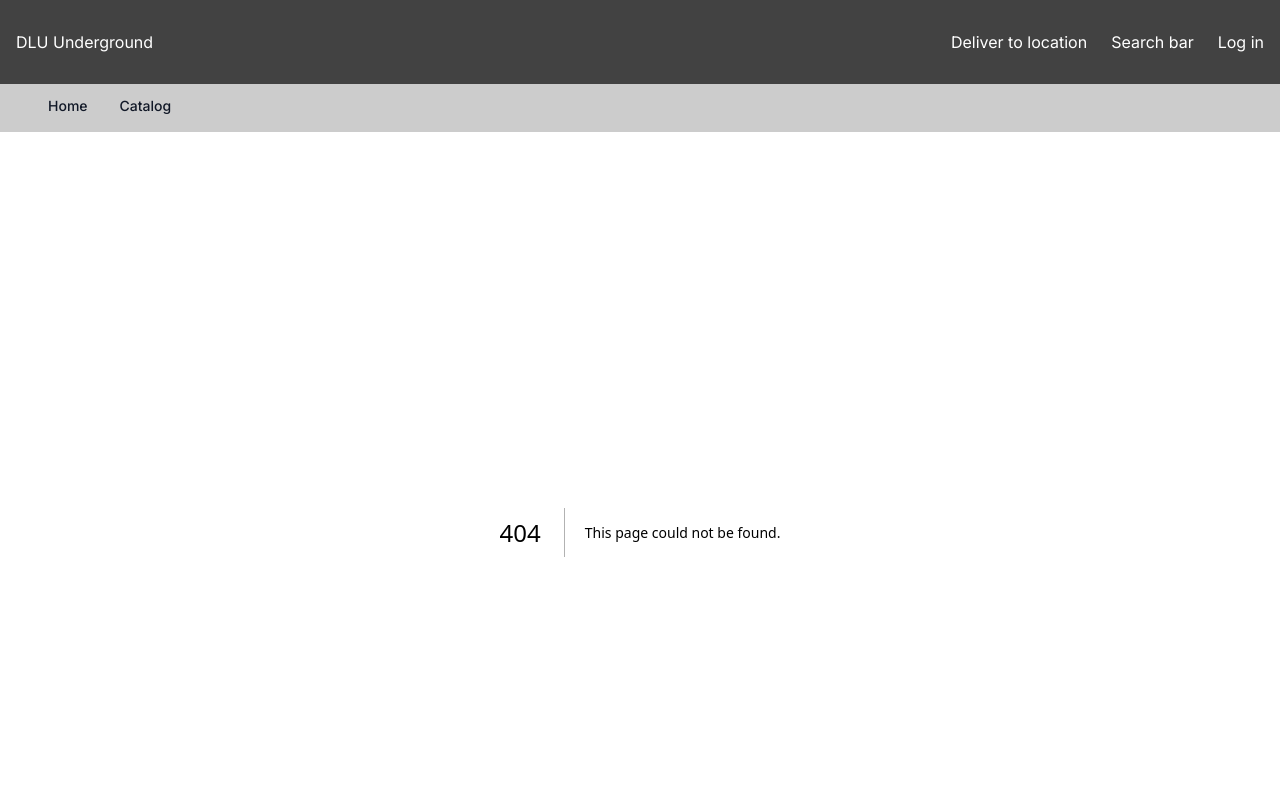
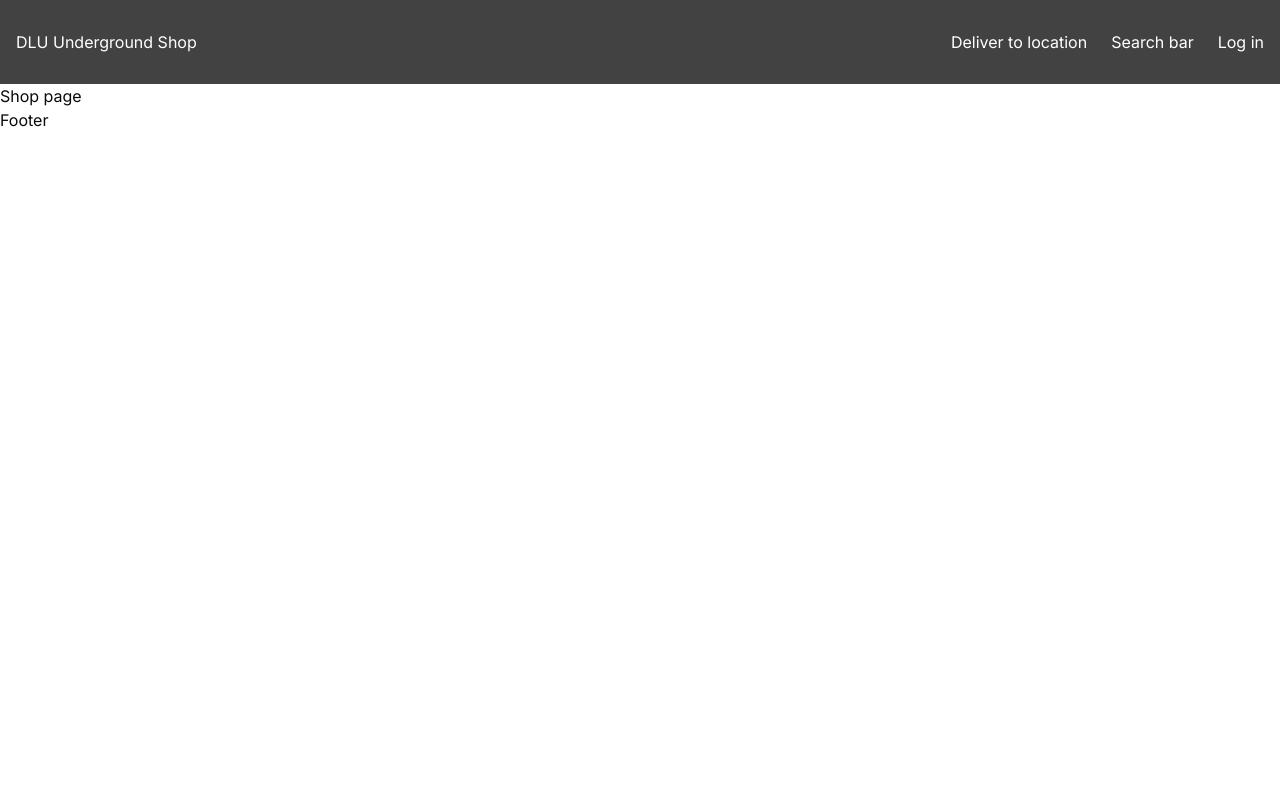
Before and after one commit to Kais4r/dlu_underground, a Next.js app: page /myShop in a window 1280 px wide. Before the commit this address had no page. Shown: the top 800 px of the page. Built offline with nearby package versions, Linux system fonts and the light colour scheme.

Commit message:
Update navbar

```diff
--- /dev/null
+++ b/src/app/myShop/page.tsx
@@ -0,0 +1,7 @@
+export default function Page() {
+  return (
+    <>
+      <h1>Shop page</h1>
+    </>
+  );
+}
--- /dev/null
+++ b/src/app/pages/addProductPage/page.tsx
@@ -0,0 +1,7 @@
+export default function Page() {
+  return (
+    <>
+      <h1>Add product</h1>
+    </>
+  );
+}
--- /dev/null
+++ b/src/app/pages/myAccount/page.tsx
@@ -0,0 +1,7 @@
+export default function Page() {
+  return (
+    <>
+      <h1>My Account</h1>
+    </>
+  );
+}
--- a/src/components/Navbar.tsx
+++ b/src/components/Navbar.tsx
@@ -3,25 +3,30 @@ import Link from "next/link";
 
 import { useSelector, useDispatch } from "react-redux";
 import { RootState, AppDispatch } from "../app/store/store";
-// import {
-//   setUser,
-// } from "../app/store/features/userSlice";
+import { usePathname } from "next/navigation";
 
 import LogInButton from "./LogInButton";
 import ProfileDropdown from "./ProfileDropDown";
 
 export default function Navbar() {
   const user = useSelector((state: RootState) => state.user);
-  //const dispatch: AppDispatch = useDispatch();
+  const pathname = usePathname();
+  //console.log(pathname);
 
   return (
     <>
       {/* Navbar */}
       <nav className="bg-[#424242]">
         <div className="h-[84px] flex flex-wrap justify-between items-center mx-auto p-4">
+          {pathname === "/myShop" ? (
+            <Link href="/myShop" className="text-white">
+              DLU Underground Shop
+            </Link>
+          ) : (
             <Link href="/" className="text-white">
               DLU Underground
             </Link>
+          )}
 
           <div className="flex items-center space-x-6 rtl:space-x-reverse">
             <p className="text-white">Deliver to location</p>
@@ -36,6 +41,7 @@ export default function Navbar() {
       </nav>
 
       {/* Navbar submenu */}
+      {pathname !== "/myShop" && pathname !== "/pages/myAccount" && (
         <nav className="bg-[#CCCCCC]">
           <div className="h-[48px] px-4 py-3 mx-auto">
             <div className="flex items-center">
@@ -70,6 +76,7 @@ export default function Navbar() {
             </div>
           </div>
         </nav>
+      )}
     </>
   );
 }
--- a/src/components/ProfileDropDown.tsx
+++ b/src/components/ProfileDropDown.tsx
@@ -4,6 +4,7 @@ import LogOutButton from "./LogOutButton";
 
 import { useSelector, useDispatch } from "react-redux";
 import { RootState, AppDispatch } from "../app/store/store";
+import Link from "next/link";
 
 export default function ProfileDropdown() {
   // Define the state to toggle the dropdown
@@ -32,28 +33,28 @@ export default function ProfileDropdown() {
           <div className="absolute right-0 mt-2 w-48 bg-white rounded-md shadow-lg z-10">
             <ul className="py-1 text-gray-700">
               <li>
-                <a
-                  href="#"
+                <Link
+                  href="/"
                   className="block px-4 py-2 text-sm hover:bg-gray-100"
                 >
-                  Option 1
-                </a>
+                  DLU Underground
+                </Link>
               </li>
               <li>
-                <a
-                  href="#"
+                <Link
+                  href="/pages/myAccount"
                   className="block px-4 py-2 text-sm hover:bg-gray-100"
                 >
-                  Option 2
-                </a>
+                  My Account
+                </Link>
               </li>
               <li>
-                <a
-                  href="#"
+                <Link
+                  href="/myShop"
                   className="block px-4 py-2 text-sm hover:bg-gray-100"
                 >
-                  Option 3
-                </a>
+                  My Shop
+                </Link>
               </li>
               <li className="block px-4 py-2 text-sm hover:bg-gray-100">
                 <LogOutButton />
```
Lines whose indentation alone changed are shown as unchanged.
